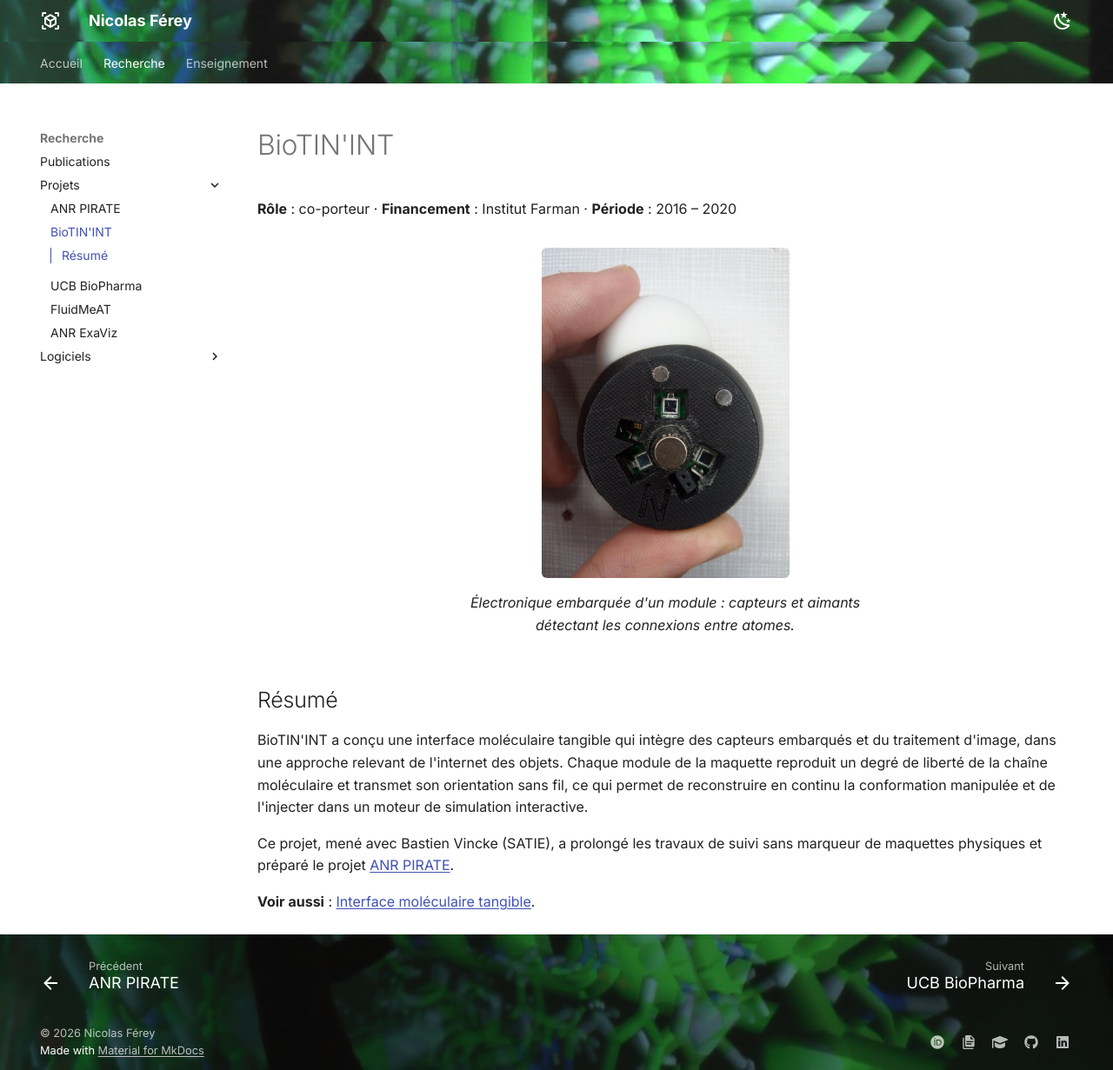
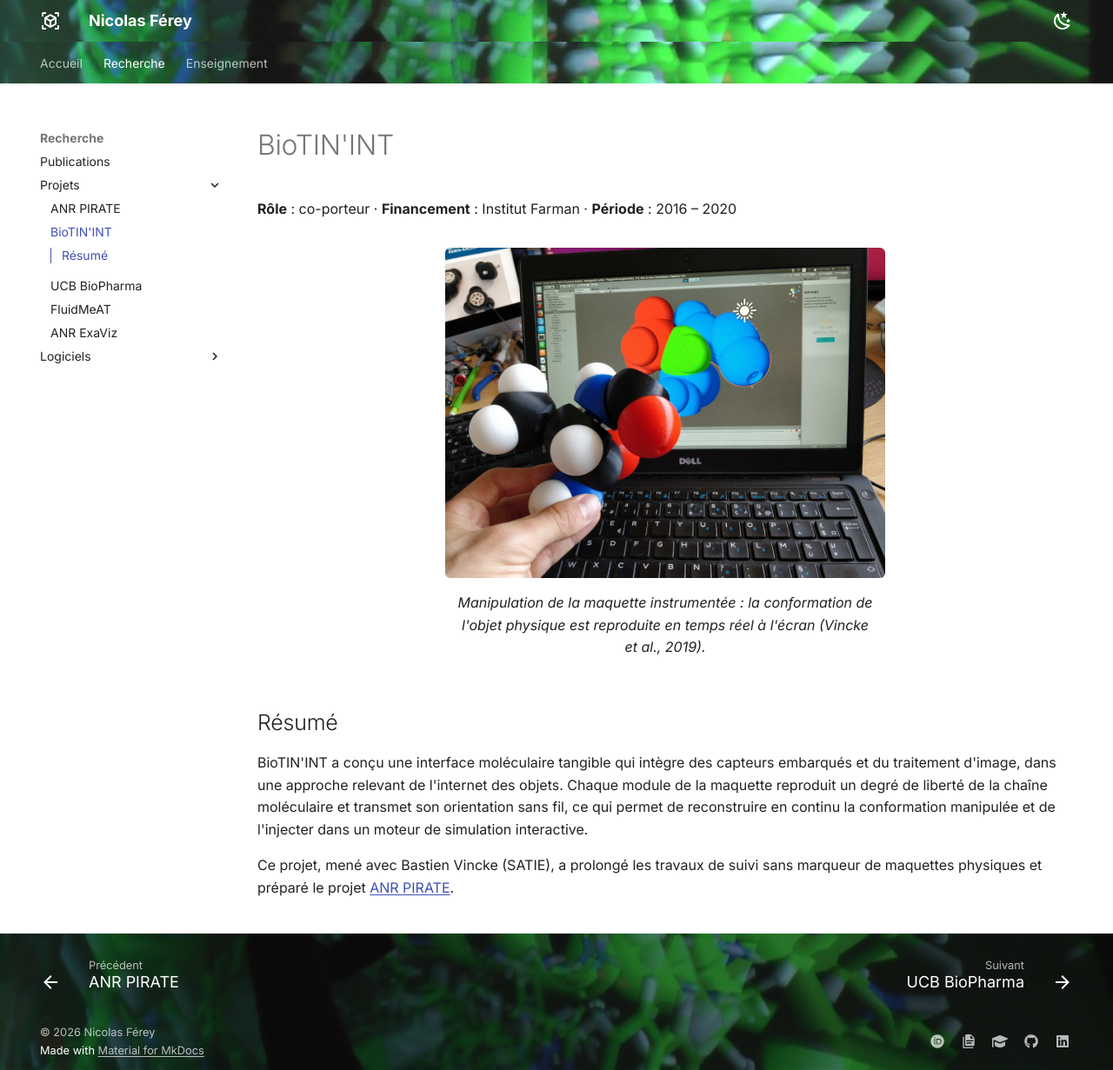
Before and after one commit to nicolasferey/nicolasferey.github.io, an MkDocs documentation site: the page built from docs/projets/biotinint.md, in a window 1280 px wide and 1231 px high. Shown: the whole window at 87% size. Built offline with MkDocs 1.6.1 and Material for MkDocs 9.7.7, drawn with Linux system fonts in a browser that asks for light colours.

Commit message:
Suppression de la page Interface tangible ; sa photo illustre BioTIN'INT
Co-Authored-By: Claude Opus 5.5 <noreply@anthropic.com>

```diff
--- a/docs/projets/biotinint.md
+++ b/docs/projets/biotinint.md
@@ -3,8 +3,8 @@
 **Rôle** : co-porteur · **Financement** : Institut Farman · **Période** : 2016 – 2020
 
 <figure markdown>
-![Électronique embarquée d'un module : capteurs et aimants détectant les connexions entre atomes.](../images/biotinint.jpg)
-<figcaption>Électronique embarquée d'un module : capteurs et aimants détectant les connexions entre atomes.</figcaption>
+![Manipulation de la maquette instrumentée : la conformation de l'objet physique est reproduite en temps réel à l'écran (Vincke et al., 2019).](../images/biotinint.jpg)
+<figcaption>Manipulation de la maquette instrumentée : la conformation de l'objet physique est reproduite en temps réel à l'écran (Vincke et al., 2019).</figcaption>
 </figure>
 
 ## Résumé
@@ -18,5 +18,3 @@ interactive.
 
 Ce projet, mené avec Bastien Vincke (SATIE), a prolongé les travaux de suivi sans
 marqueur de maquettes physiques et préparé le projet [ANR PIRATE](pirate.md).
-
-**Voir aussi** : [Interface moléculaire tangible](../logiciels/interface-tangible.md).
--- a/mkdocs.yml
+++ b/mkdocs.yml
@@ -53,7 +53,6 @@ nav:
           - logiciels/index.md
           - BioSpring: logiciels/biospring.md
           - UnityMol: logiciels/unitymol.md
-          - Interface tangible: logiciels/interface-tangible.md
           - Salle de TP RV: logiciels/salle-tp-rv.md
   - Enseignement: enseignement.md
 
```
Also changed, not shown: docs/logiciels/index.md (+0 -1 lines), docs/logiciels/interface-tangible.md (deleted, +0 -24 lines), docs/projets/pirate.md (+1 -2 lines), docs/images/biotinint.jpg, docs/images/interface-tangible.jpg (deleted).
